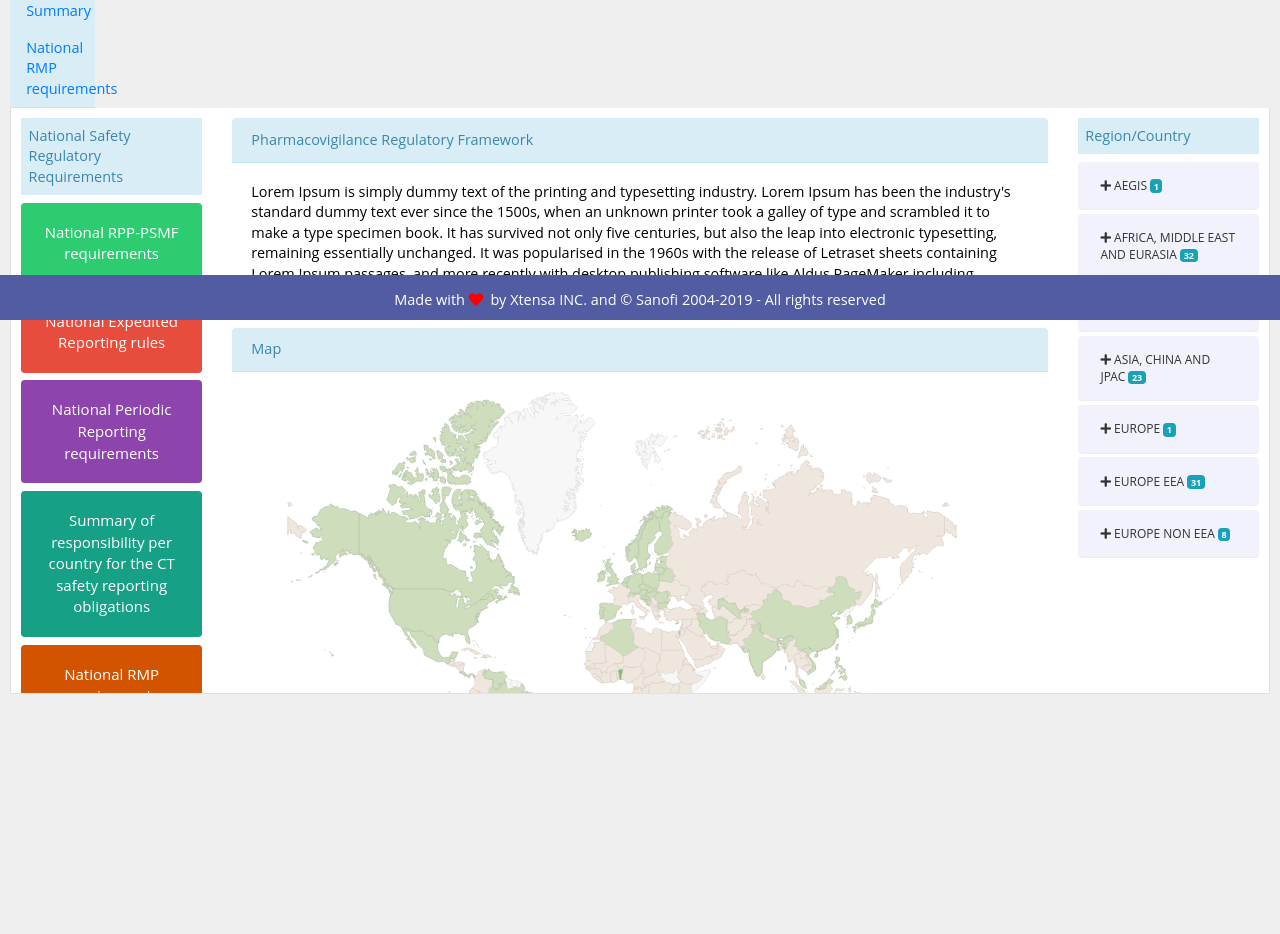
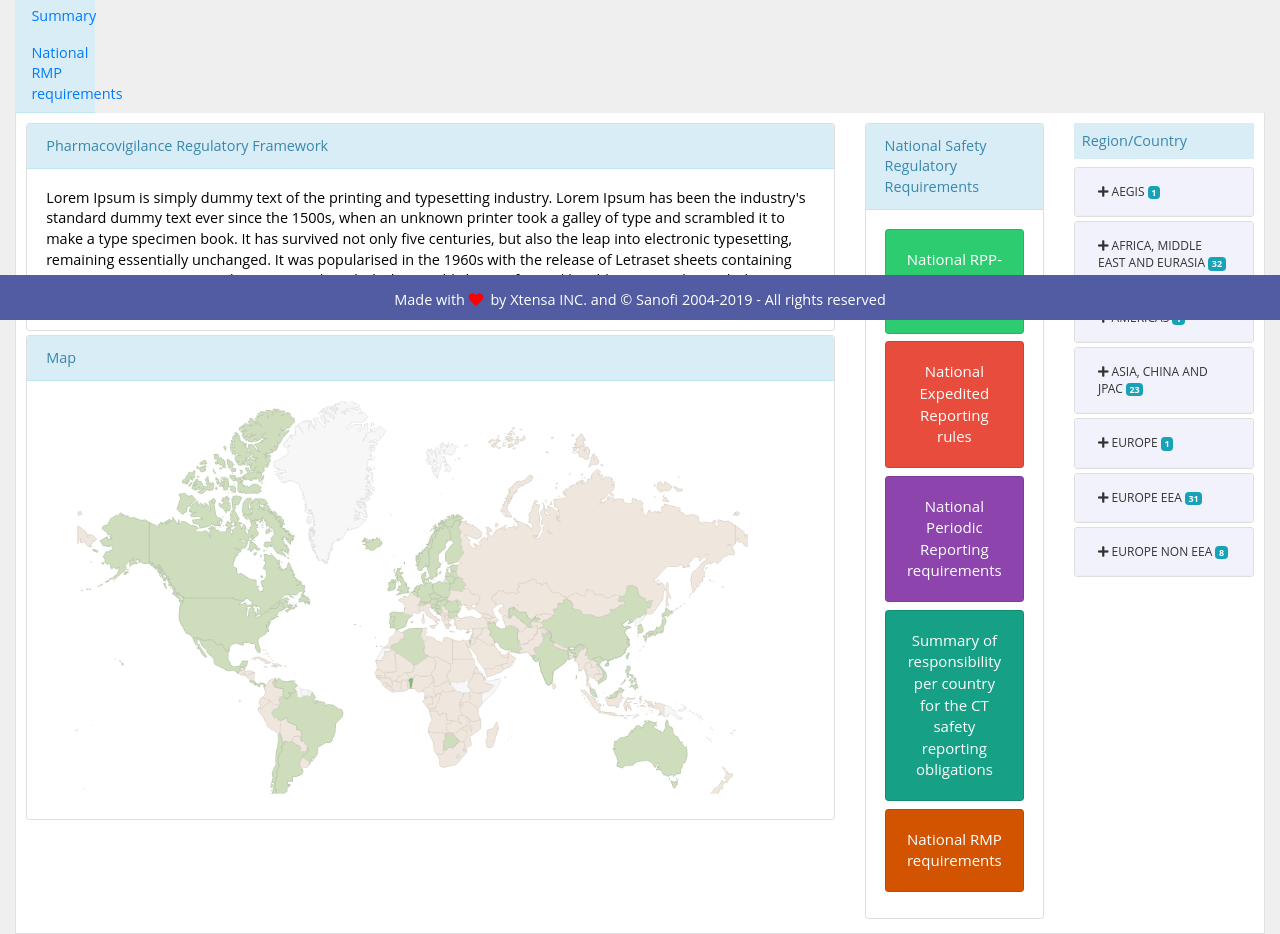
Before and after one commit to luangdanilo/PVIntelligence, an Angular app in the folder PVAngular/: page /pharmacovigilance in a window 1280 px wide. Shown: the part 480-1414 px from the top of the page. Before the commit the page ends 1174 px from the top, so only its background shows below. Built offline with nearby package versions, Linux system fonts and the light colour scheme.

Commit message:
margin layout update

```diff
--- a/PVAngular/src/app/app.component.html
+++ b/PVAngular/src/app/app.component.html
@@ -31,7 +31,7 @@
   </div>
 </div>
 
-<div id="body" > <!--class="d-flex flex-column m-2"-->
+<div id="body"> <!--class="d-flex flex-column m-2"-->
   <router-outlet></router-outlet>
 </div>
 
--- a/PVAngular/src/app/home/home.component.html
+++ b/PVAngular/src/app/home/home.component.html
@@ -1,5 +1,5 @@
-<div class="container-fluid h-100">
-  <div style="padding:20px 5px;" class="row h-100">
+<div class="m-3 h-100">
+  <div class="row">
 
   <div class="col-md-6">
       <div class="card">
--- a/PVAngular/src/app/pharmacovigilance/pharmacovigilance.component.html
+++ b/PVAngular/src/app/pharmacovigilance/pharmacovigilance.component.html
@@ -1,4 +1,4 @@
-<div style="margin:10px; height: 100%;">
+<div class="m-3">
   <ul class="nav nav-tabs bg-blueopal" id="myTab" role="tablist">
   <li class="nav-item">
     <a class="nav-link active" id="home-tab" data-toggle="tab" href="#home" role="tab" aria-controls="home" aria-selected="true">Home</a>
@@ -21,9 +21,51 @@
 </ul>
 <div class="tab-content" id="nav-tabContent">
   <div class="tab-pane fade show active" id="home" role="tabpanel" aria-labelledby="home-tab">
+
     <div class="row">
+
+      <div class="col-md-8">
+          <div class="card mb-1">
+              <div class="card-group-item">
+                  <header class="card-header bg-blueopal ">
+                      Pharmacovigilance Regulatory Framework
+                  </header>
+                  <div class="filter-content">
+                      <div class="card-body">
+                          Lorem Ipsum is simply dummy text of the printing and typesetting
+                          industry. Lorem Ipsum has been the industry's standard dummy text
+                          ever since the 1500s, when an unknown printer took a galley of type
+                          and scrambled it to make a type specimen book. It has survived not
+                          only five centuries, but also the leap into electronic typesetting,
+                          remaining essentially unchanged. It was popularised in the 1960s
+                          with the release of Letraset sheets containing Lorem Ipsum passages,
+                          and more recently with desktop publishing software like Aldus
+                          PageMaker including versions of Lorem Ipsum.
+                      </div>
+                  </div>
+              </div>
+          </div>
+          <div class="card">
+              <div class="card-group-item">
+                  <header class="card-header bg-blueopal ">
+                      Map
+                  </header>
+                  <div class="filter-content">
+                      <div class="card-body text-center">
+                          <img src="assets/images/map.png" alt="" class="img-fluid"  style="height: 400px">
+                      </div>
+                  </div>
+              </div>
+          </div>
+      </div>
       <div class="col-md-2">
-          <div class="p-2 mb-2 bg-blueopal">National Safety Regulatory Requirements</div>
+          <div class="card mb-1">
+              <div class="card-group-item">
+                  <header class="card-header bg-blueopal ">
+                      National Safety Regulatory Requirements
+                  </header>
+                  <div class="filter-content">
+                      <div class="card-body">
                           <div class="card bg-emerald text-center mb-2">
                               <div class="card-body">
                                   <div class="row align-items-center">
@@ -90,39 +132,10 @@
                               </div>
                           </div>
                       </div>
-      <div class="col-md-8">
-          <div class="card mb-1">
-              <div class="card-group-item">
-                  <header class="card-header bg-blueopal ">
-                      Pharmacovigilance Regulatory Framework
-                  </header>
-                  <div class="filter-content">
-                      <div class="card-body">
-                          Lorem Ipsum is simply dummy text of the printing and typesetting
-                          industry. Lorem Ipsum has been the industry's standard dummy text
-                          ever since the 1500s, when an unknown printer took a galley of type
-                          and scrambled it to make a type specimen book. It has survived not
-                          only five centuries, but also the leap into electronic typesetting,
-                          remaining essentially unchanged. It was popularised in the 1960s
-                          with the release of Letraset sheets containing Lorem Ipsum passages,
-                          and more recently with desktop publishing software like Aldus
-                          PageMaker including versions of Lorem Ipsum.
                   </div>
               </div>
           </div>
-          </div>
-          <div class="card">
-              <div class="card-group-item">
-                  <header class="card-header bg-blueopal ">
-                      Map
-                  </header>
-                  <div class="filter-content">
-                      <div class="card-body text-center">
-                          <img src="assets/images/map.png" alt="" class="img-fluid"  style="height: 400px">
-                      </div>
-                  </div>
-              </div>
-          </div>
+
       </div>
       <div class="col-md-2">
           <div class="p-2 mb-2 bg-blueopal">Region/Country</div>
--- a/PVAngular/src/styles.scss
+++ b/PVAngular/src/styles.scss
@@ -45,7 +45,7 @@ html, body {
 }
 
 .card{
-    border:none !important;
+    // border:none !important;
     margin-bottom: 20px;
     overflow: hidden;
 }
```
Lines whose indentation alone changed are shown as unchanged.
